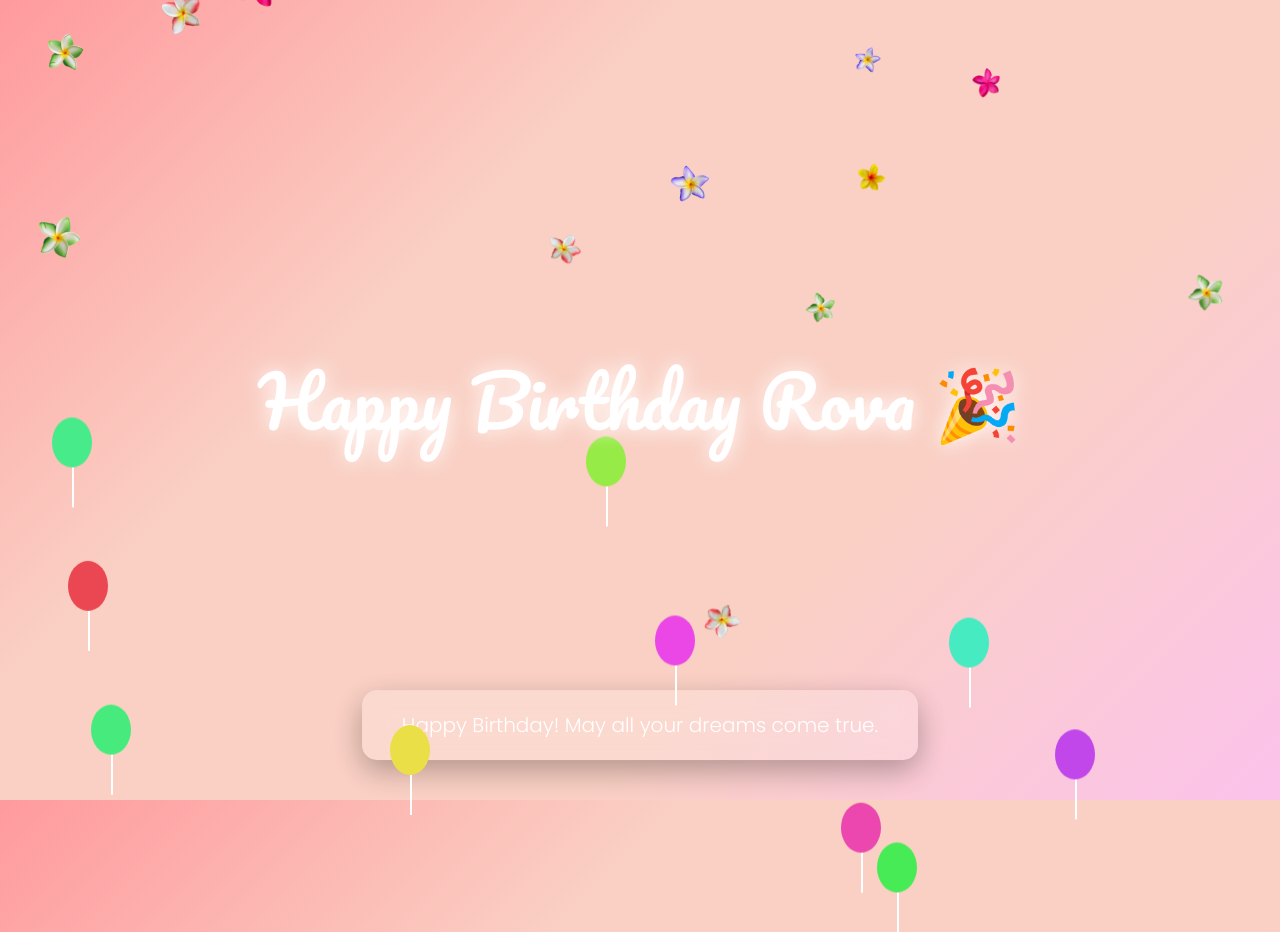
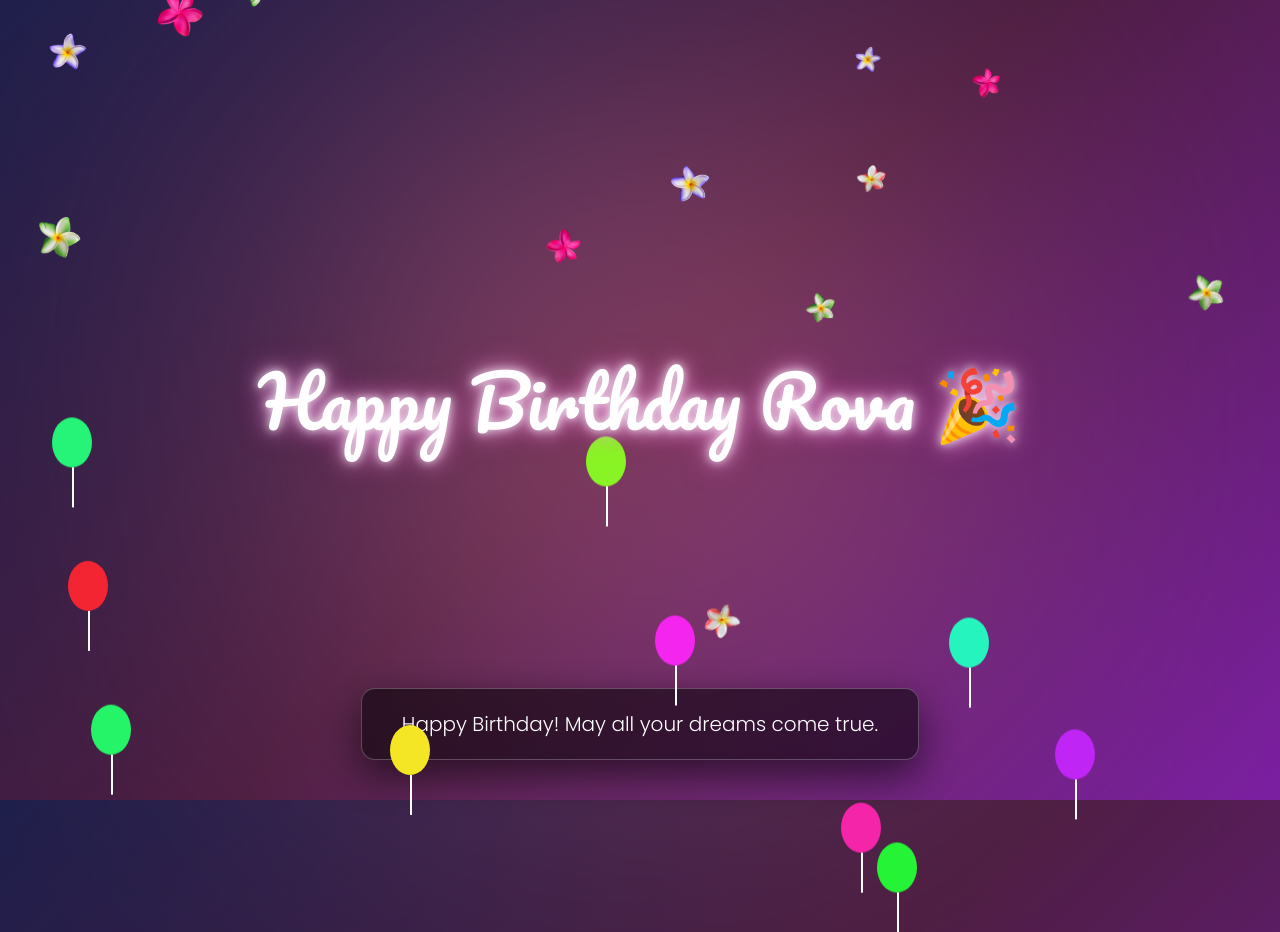
Before and after one commit to mdparvezmussaruf/happy-Birthday-, a plain HTML site: page index.html in a window 1280 px wide. Drawn offline with Linux system fonts and the light colour scheme.

Commit message:
Enhance birthday page design and animations
Updated the styling and structure of the birthday celebration webpage, including a new background glow effect and improved balloon and flower animations.

```diff
--- a/index.html
+++ b/index.html
@@ -13,7 +13,7 @@ body{
 margin:0;
 overflow:hidden;
 font-family:Poppins;
-background:linear-gradient(135deg,#ff9a9e,#fad0c4,#fad0c4,#fbc2eb);
+background:linear-gradient(135deg,#1e1f4b,#4a1c40,#7b1fa2);
 height:100vh;
 display:flex;
 flex-direction:column;
@@ -23,19 +23,28 @@ color:white;
 text-align:center;
 }
 
+/* soft glow background */
+
+.bg-glow{
+position:absolute;
+width:600px;
+height:600px;
+background:radial-gradient(circle,#ff4fd8,#ff9a9e,transparent);
+filter:blur(180px);
+opacity:0.45;
+}
+
 /* Title */
 
 .title{
 font-size:70px;
 font-family:Pacifico;
-text-shadow:0 10px 25px rgba(0,0,0,0.3);
+color:#fff;
+text-shadow:
+0 0 10px rgba(255,255,255,0.8),
+0 0 20px rgba(255,200,255,0.7),
+0 0 30px rgba(255,100,200,0.6);
 z-index:10;
-animation:glow 2s ease-in-out infinite alternate;
-}
-
-@keyframes glow{
-from{ text-shadow:0 0 10px white;}
-to{ text-shadow:0 0 30px #fff;}
 }
 
 /* Balloon */
@@ -60,12 +69,15 @@ left:50%;
 }
 
 @keyframes rise{
+
 0%{
 transform:translateY(0);
 }
+
 100%{
 transform:translateY(-120vh);
 }
+
 }
 
 /* Flower */
@@ -93,25 +105,27 @@ transform:translateY(110vh) translateX(-20px) rotate(360deg);
 
 }
 
-/* Quote Box */
+/* Quote box */
 
 .quote-box{
 
 position:absolute;
 bottom:40px;
 
-background:rgba(255,255,255,0.2);
-backdrop-filter:blur(12px);
+background:rgba(0,0,0,0.55);
+border:1px solid rgba(255,255,255,0.25);
 
 padding:20px 40px;
 
-border-radius:15px;
+border-radius:14px;
 
 font-size:20px;
 
 max-width:550px;
 
-box-shadow:0 10px 30px rgba(0,0,0,0.3);
+color:white;
+
+box-shadow:0 15px 40px rgba(0,0,0,0.6);
 
 }
 
@@ -134,9 +148,12 @@ transform:translateY(0);
 }
 
 </style>
+
 </head>
 
 <body>
+
+<div class="bg-glow"></div>
 
 <div class="title">Happy Birthday Rova 🎉</div>
 
@@ -197,7 +214,7 @@ balloon.className="balloon";
 
 balloon.style.left=Math.random()*100+"vw";
 
-balloon.style.background=`hsl(${Math.random()*360},80%,60%)`;
+balloon.style.background=`hsl(${Math.random()*360},90%,55%)`;
 
 balloon.style.animationDuration=8+Math.random()*6+"s";
 
@@ -214,19 +231,19 @@ balloon.remove()
 setInterval(createBalloon,500);
 
 
-/* Flower Images */
+/* Flower images */
 
 const flowerImages=[
 
 "flowers/flower1.png",
 "flowers/flower2.png",
 "flowers/flower3.png",
-"flowers/flower4.png",
-"flowers/flower5.png"
+"flowers/flower4.png"
+
 ];
 
 
-/* Flower Generator */
+/* Flower generator */
 
 function createFlower(){
 
@@ -257,4 +274,5 @@ setInterval(createFlower,400);
 </script>
 
 </body>
+
 </html>
```
